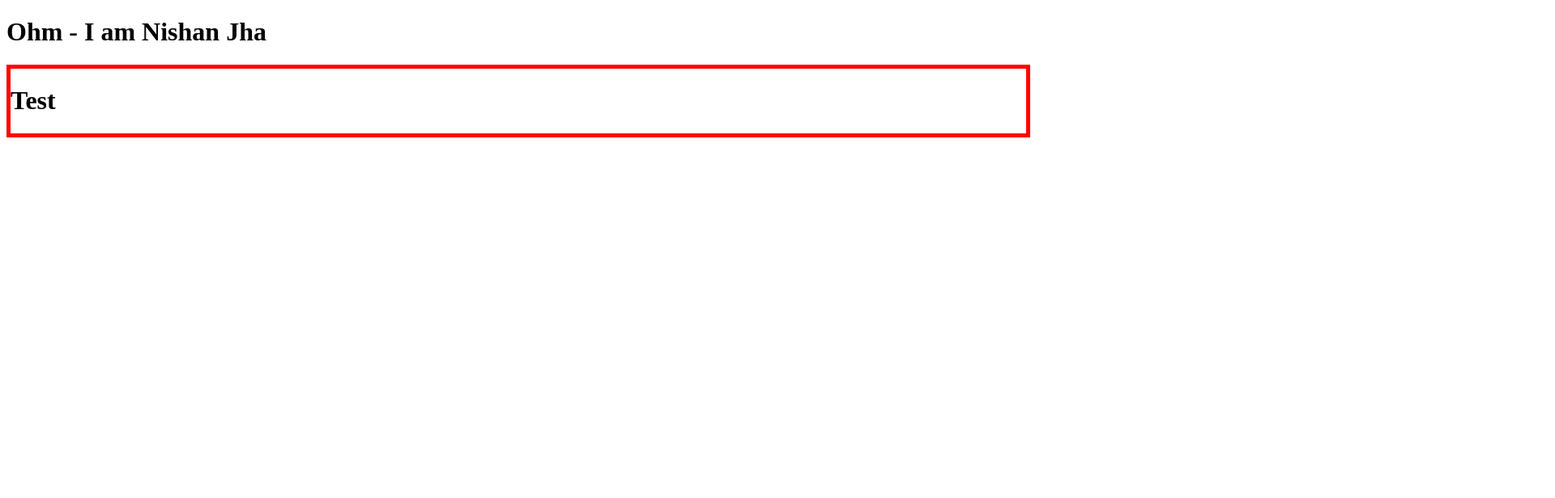
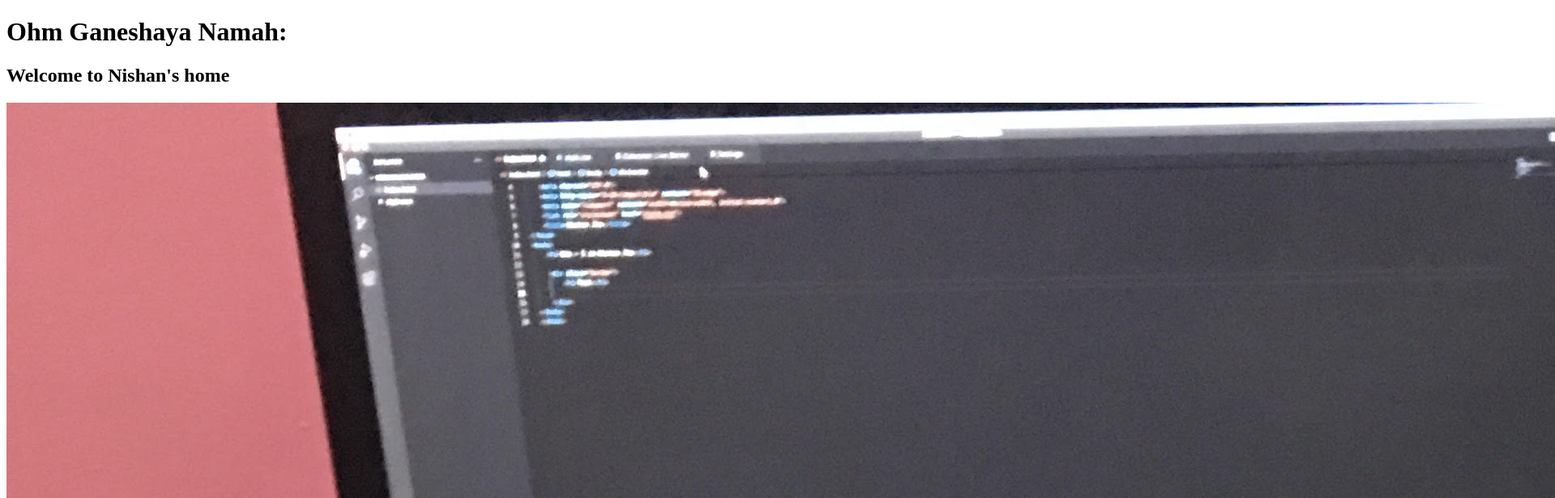
Before and after one commit to nishanjha/ohm, a plain HTML site: page index.html in a window 1280 px wide. Shown: the top 616 px of the page at 81% size, 1920 px wide, since content can reach past the window. Drawn offline with Linux system fonts and the light colour scheme.

Commit message:
second commit

```diff
--- a/index.html
+++ b/index.html
@@ -4,14 +4,11 @@
     <meta charset="UTF-8">
     <meta http-equiv="X-UA-Compatible" content="IE=edge">
     <meta name="viewport" content="width=device-width, initial-scale=1.0">
-    <link rel="stylesheet" href="style.css">
     <title>Nishan Jha</title>
 </head>
 <body>
-    <h1>Ohm - I am Nishan Jha</h1>
-
-    <div class="border">
-        <h1>Test</h1>
-    </div>
+    <h1>Ohm Ganeshaya Namah:</h1>
+    <h2>Welcome to Nishan's home</h2>
+    <img src="./img/nishan-comp.jpeg" alt="">
 </body>
 </html>
--- a/style.css
+++ b/style.css
@@ -1,3 +1,2 @@
 .border {
     border: 5px solid red;
-}
```
Also changed, not shown: img/nishan-comp.jpeg (added).
